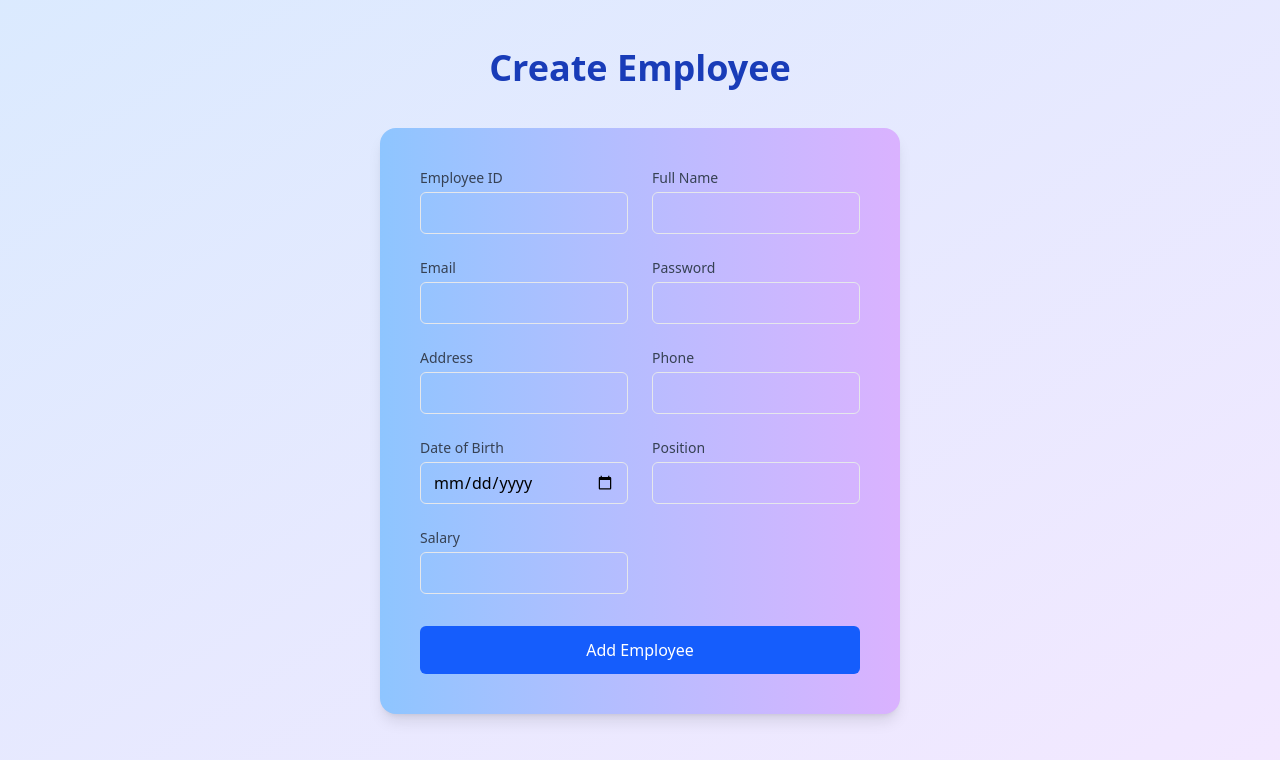
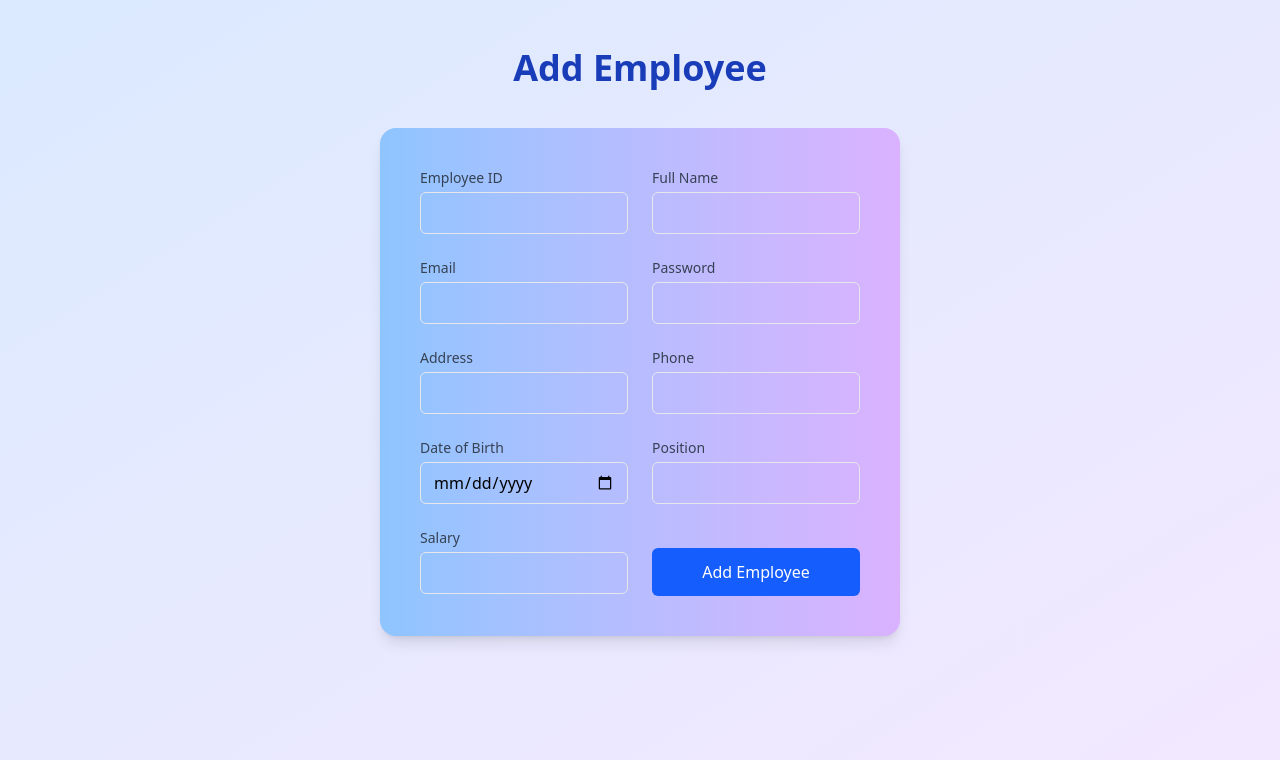
Before and after one commit to srz-anandhu/emp-client, a React (Vite) app in the folder client/: page /admin/addemployee in a window 1280 px wide. Shown: the top 760 px of the page. Built offline with nearby package versions, Linux system fonts and the light colour scheme.

Commit message:
adding employee from admin side

```diff
--- a/client/src/components/AddEmploy.jsx
+++ b/client/src/components/AddEmploy.jsx
@@ -1,15 +1,81 @@
+import axios from "axios";
+import { useState } from "react";
+
 export default function AddEmployee() {
+
+    const [employee, setEmployee] = useState({
+        employee_id: "",
+        name: "",
+        email: "",
+        password: "",
+        address: "",
+        phone: "",
+        dob: "",
+        position: "",
+        salary: ""
+    });
+
+    const [error, setError] = useState(null);
+
+    const handleChange = (e) => {
+        const { name, value } = e.target;
+        setEmployee((prev) => ({
+            ...prev, [name]: value
+
+        }))
+        //console.log(value);
+
+    };
+
+    const handleSubmit = async (e) => {
+        e.preventDefault()
+        try {
+
+            const refreshToken = localStorage.getItem("refreshToken");
+            if (!refreshToken) {
+                throw new Error("refresh token not found")
+            }
+
+            const response = await axios.post("http://localhost:8080/admin/create", employee,
+                {
+                    headers: {
+                        Authorization : `Bearer ${refreshToken}`,
+                        "Content-Type": "application/json"
+                    }
+                }
+            )
+            console.log(response.data);
+            if (response.data.status === 'ok') {
+
+                 console.log(employee);
+            alert("added employee successfully")
+            } else {
+                // backend responded with status = not ok
+                const backendError = response.data.error;
+                alert(backendError.message || "Employee creation failed");
+                console.error("Backend error:", backendError);
+                setError(backendError.message);
+            }
+
+        } catch (err) {
+            // Network of axios parse error
+            console.error("employee creation error : ", err)
+            alert("Something went wrong while connecting to server.")
+        }
+
+    }
+
     return (
         <div className="min-h-screen bg-gradient-to-br from-blue-100 to-purple-100 flex flex-col items-center py-12 px-4 sm:px-6 lg:px-8">
-            <h1 className="text-4xl font-bold text-blue-800 mb-10">Create Employee</h1>
+            <h1 className="text-4xl font-bold text-blue-800 mb-10">Add Employee</h1>
 
             <div className=" bg-gradient-to-r from-blue-300 to-purple-300 w-130  bg-white shadow-lg rounded-2xl p-10">
-                <form className="grid grid-cols-1 md:grid-cols-2 gap-6">
+                <form onSubmit={handleSubmit} className="grid grid-cols-1 md:grid-cols-2 gap-6">
                     <div>
                         <label className="block text-sm font-medium text-gray-700 mb-1">Employee ID</label>
-                        <input
+                        <input onChange={handleChange}
                             type="text"
-                            name="employee-id"
+                            name="employee_id"
                             className="w-full border border-gray-200 focus:border-2 focus:outline-none rounded-md px-3 py-2"
                             required
                         />
@@ -17,7 +83,7 @@ export default function AddEmployee() {
 
                     <div>
                         <label className="block text-sm font-medium text-gray-700 mb-1">Full Name</label>
-                        <input
+                        <input onChange={handleChange}
                             type="text"
                             name="name"
                             className="w-full border border-gray-200 focus:border-2 focus:outline-none rounded-md px-3 py-2"
@@ -27,7 +93,7 @@ export default function AddEmployee() {
 
                     <div>
                         <label className="block text-sm font-medium text-gray-700 mb-1">Email</label>
-                        <input
+                        <input onChange={handleChange}
                             type="email"
                             name="email"
                             className="w-full border border-gray-200 focus:border-2 focus:outline-none rounded-md px-3 py-2"
@@ -37,7 +103,7 @@ export default function AddEmployee() {
 
                     <div>
                         <label className="block text-sm font-medium text-gray-700 mb-1">Password</label>
-                        <input
+                        <input onChange={handleChange}
                             type="password"
                             name="password"
                             className="w-full border border-gray-200 focus:border-2 focus:outline-none rounded-md px-3 py-2"
@@ -47,7 +113,7 @@ export default function AddEmployee() {
 
                     <div>
                         <label className="block text-sm font-medium text-gray-700 mb-1">Address</label>
-                        <input
+                        <input onChange={handleChange}
                             type="text"
                             name="address"
                             className="w-full border border-gray-200 focus:border-2 focus:outline-none rounded-md px-3 py-2"
@@ -57,7 +123,7 @@ export default function AddEmployee() {
 
                     <div>
                         <label className="block text-sm font-medium text-gray-700 mb-1">Phone</label>
-                        <input
+                        <input onChange={handleChange}
                             type="tel"
                             name="phone"
                             className="w-full border border-gray-200 focus:border-2 focus:outline-none rounded-md px-3 py-2"
@@ -67,7 +133,7 @@ export default function AddEmployee() {
 
                     <div>
                         <label className="block text-sm font-medium text-gray-700 mb-1">Date of Birth</label>
-                        <input
+                        <input onChange={handleChange}
                             type="date"
                             name="dob"
                             className="w-full border border-gray-200 focus:border-2 focus:outline-none rounded-md px-3 py-2"
@@ -77,7 +143,7 @@ export default function AddEmployee() {
 
                     <div>
                         <label className="block text-sm font-medium text-gray-700 mb-1">Position</label>
-                        <input
+                        <input onChange={handleChange}
                             type="text"
                             name="position"
                             className="w-full border border-gray-200 focus:border-2 focus:outline-none rounded-md px-3 py-2"
@@ -87,16 +153,14 @@ export default function AddEmployee() {
 
                     <div>
                         <label className="block text-sm font-medium text-gray-700 mb-1">Salary</label>
-                        <input
+                        <input onChange={handleChange}
                             type="number"
                             name="salary"
                             className="w-full border border-gray-200 focus:border-2 focus:outline-none rounded-md px-3 py-2"
                             required
                         />
                     </div>
-                </form>
-
-                <div className="mt-8">
+                <div className="mt-5">
                     <button
                         type="submit"
                         className="w-full bg-blue-600 text-white py-3 rounded-md font-medium hover:bg-blue-700 transition duration-300"
@@ -104,6 +168,8 @@ export default function AddEmployee() {
                         Add Employee
                     </button>
                 </div>
+                </form>
+
             </div>
         </div>
     );
--- a/client/src/components/AdminLogin.jsx
+++ b/client/src/components/AdminLogin.jsx
@@ -46,7 +46,7 @@ export default function AdminLogin() {
             localStorage.setItem('token', token);
             localStorage.setItem('refreshToken', refresh_token);
             localStorage.setItem('role', role);
-            navigate("/employees")
+            navigate("/admin/dashboard")
 
            }
 
```
